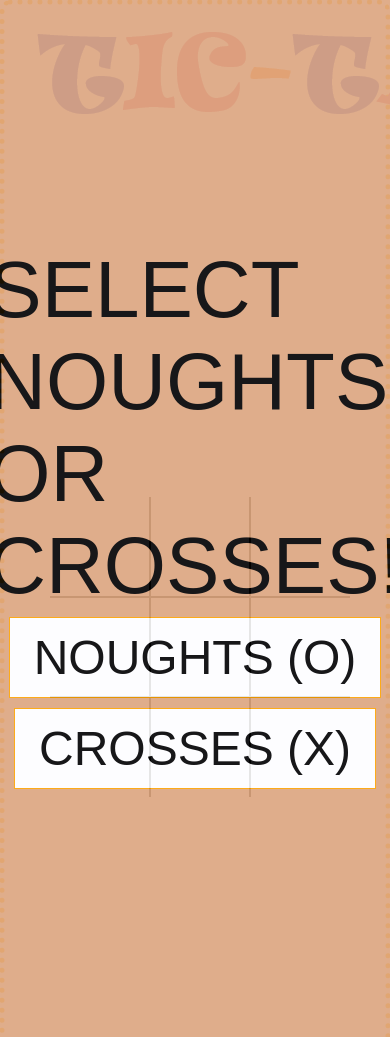
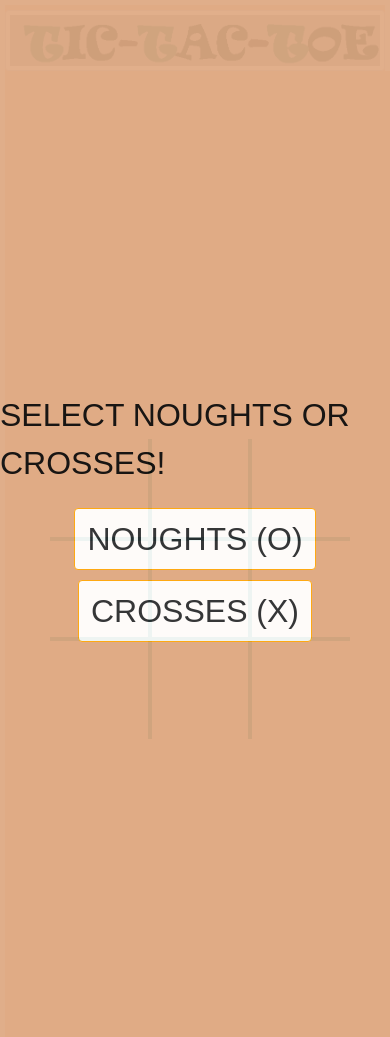
Before and after one commit to binny410/Tic_Tac_Toe, a PHP site: page / in a window 390 px wide. Run offline with PHP 8.4, Linux system fonts and the light colour scheme.

Commit message:
responsive code v1.0

```diff
--- a/css/main.css
+++ b/css/main.css
@@ -11,9 +11,8 @@
 
 body {
     margin: 0;
-    background-color: lavender;
-    border: 5px dotted orange;
-    border-radius: 10px;
+    border: 5px solid #f1f1f1;
+    background-color: #f2d1c2;
 }
 
 #title {
@@ -21,10 +20,15 @@ body {
     margin-top: 5px;
 }
 
+.foot {
+    border-top: 1px solid #f1f1f1;
+}
+
 .container {
     height: 100vh;
     width: 100vw;
     display: grid;
+    background: #f2d1c2;
     grid-template-columns: repeat(3, auto);
     justify-content: center;
     align-content: center;
@@ -35,7 +39,7 @@ body {
 .box {
     width: var(--cell-size);
     height: var(--cell-size);
-    border: 1px solid black;
+    border: 2px solid #518a7b;
     display: flex;
     justify-content: center;
     align-items: center;
@@ -72,12 +76,12 @@ body {
 
 .box.x::before,
 .box.x::after {
-    background-color: #d0517a;
+    background-color: #405955;
 }
 
 .container.x .box:not(.x):not(.o):hover::before,
 .container.x .box:not(.x):not(.o):hover::after {
-    background-color: #efa8bf;
+    background-color: #678c86;
 }
 
 .box.x::before,
@@ -103,11 +107,11 @@ body {
 /*Creating O using pseudo elements*/
 
 .box.o::before {
-    background-color: #3f48cc;
+    background-color: #d59066;
 }
 
 .container.o .box:not(.x):not(.o):hover::before {
-    background-color: #7c7cb7;
+    background-color: #d8a788;
 }
 
 .box.o::before,
@@ -130,7 +134,7 @@ body {
 .container.o .box:not(.x):not(.o):hover::after {
     width: calc(var(--mark-size)* .7);
     height: calc(var(--mark-size)* .7);
-    background-color: lavender;
+    background-color: #f2d1c2;
 }
 
 /*Pointer not allowed on X or O cells*/
@@ -152,7 +156,7 @@ body {
     opacity: 0.9;
     justify-content: center;
     align-items: center;
-    font-size: 5rem;
+    /*    font-size: 2em;*/
     color: black;
     font-family: fantasy;
     flex-direction: column;
@@ -162,10 +166,10 @@ body {
 /* Designing button within win message div*/
 .startMessage button,
 .winMessage button {
-    font-size: 3rem;
+    font-size: 2rem;
     border: 1px solid orange;
     background-color: white;
-    padding: .25em .5em;
+    /*    padding: .25em .5em;*/
     cursor: pointer;
     font-family: fantasy;
 }
@@ -186,3 +190,31 @@ body {
 .crosses {
     margin: 5px;
 }
+
+p.middle {
+    font-size: 2rem;
+}
+
+@media (min-width: 576px) {
+    p.middle {
+        font-size: 2rem;
+    }
+}
+
+@media (min-width: 768px) {
+    p.middle {
+        font-size: 2.5rem;
+    }
+}
+
+@media (min-width: 992px) {
+    p.middle {
+        font-size: 4rem;
+    }
+}
+
+@media (min-width: 1200px) {
+    p.middle {
+        font-size: 4rem;
+    }
+}
--- a/index.html
+++ b/index.html
@@ -5,14 +5,25 @@
     <title> Tic-Tac-Toe</title>
     <meta charset="UTF-8" />
     <meta name="viewport" content="width=device-width, initial-scale=1.0" />
-    <link rel="stylesheet" href="css/main.css">
     <script src="https://ajax.googleapis.com/ajax/libs/jquery/3.5.1/jquery.min.js"></script>
     <script type="text/jscript" src="js/main.js"></script>
+    <!-- Latest compiled and minified CSS -->
+    <link rel="stylesheet" href="https://maxcdn.bootstrapcdn.com/bootstrap/4.5.2/css/bootstrap.min.css">
+
+    <!-- jQuery library -->
+    <script src="https://ajax.googleapis.com/ajax/libs/jquery/3.5.1/jquery.min.js"></script>
+
+    <!-- Popper JS -->
+    <script src="https://cdnjs.cloudflare.com/ajax/libs/popper.js/1.16.0/umd/popper.min.js"></script>
+
+    <!-- Latest compiled JavaScript -->
+    <script src="https://maxcdn.bootstrapcdn.com/bootstrap/4.5.2/js/bootstrap.min.js"></script>
+    <link rel="stylesheet" href="css/main.css">
 </head>
 
 <body>
     <!--    Div for the title IMG-->
-    <div id="title"><img src="img/title.png" alt="tic-tac-toe"></div>
+    <div id="title"><img src="img/title.png" class="img-thumbnail" alt="tic-tac-toe"></div>
 
     <!--    Div for the board -->
     <div class="container" id="container">
@@ -21,19 +32,23 @@
     <!--    Div for beginning message-->
     <div class="startMessage show">
         <div class="startText">
-            SELECT NOUGHTS OR CROSSES!
+            <p class="middle"> SELECT NOUGHTS OR CROSSES!</p>
         </div>
-        <button class="noughts"> NOUGHTS (O) </button>
-        <button class="crosses"> CROSSES (X) </button>
+        <button class="btn noughts"> NOUGHTS (O) </button>
+        <button class="btn crosses"> CROSSES (X) </button>
         <!--        <button id="startButton">START ANYWAY!</button>-->
     </div>
 
     <!--    Div for the winning message-->
     <div class="winMessage" id="winMessage">
-        <div class="winText"></div>
+        <div class="winText">
+            <p class="middle"></p>
+        </div>
         <button id="restartButton">Restart</button>
     </div>
-
+    <footer class=" foot text-center">
+        <p> 2021 &copy; Made by Balpreet Kaur &#10084; </p>
+    </footer>
 </body>
 
 </html>
--- a/js/main.js
+++ b/js/main.js
@@ -36,7 +36,7 @@ $(document).ready(function () {
                 if (value == true) {
                     setTimeout(function () {
                         $(".winMessage").addClass("show");
-                        $(".winText").text("X WINS!! ")
+                        $(".middle").text("X WINS!! ")
                         $(".box").removeClass("x || o");
                     }, 200)
                 }
@@ -57,7 +57,7 @@ $(document).ready(function () {
                 if (value == true) {
                     setTimeout(function () {
                         $(".winMessage").addClass("show");
-                        $(".winText").text("O WINS!! ")
+                        $(".middle").text("O WINS!! ")
                         $(".box").removeClass("x || o");
                     }, 200)
 
@@ -108,7 +108,7 @@ function draw() {
     if (blocks == blockClass) {
         setTimeout(function () {
             $(".winMessage").addClass("show");
-            $(".winText").text("MATCH DRAW! ")
+            $(".middle").text("MATCH DRAW! ")
             $(".box").removeClass("x || o");
         }, 200)
     }
```
Also changed, not shown: img/title.png.
